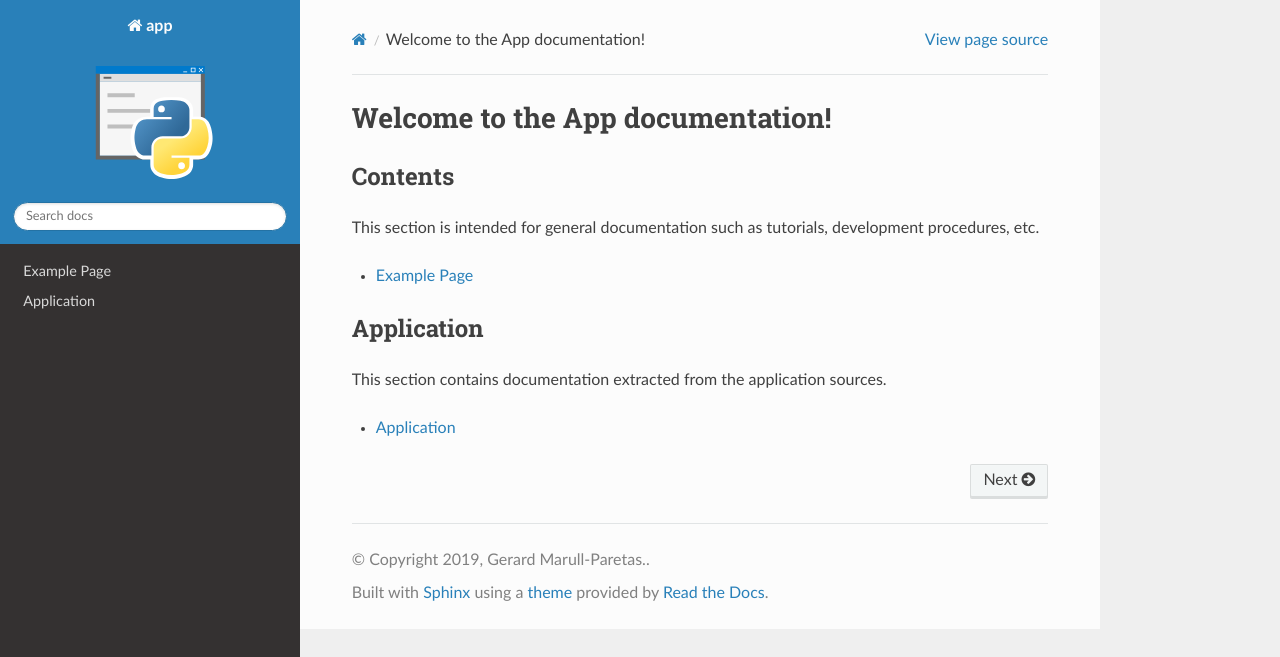
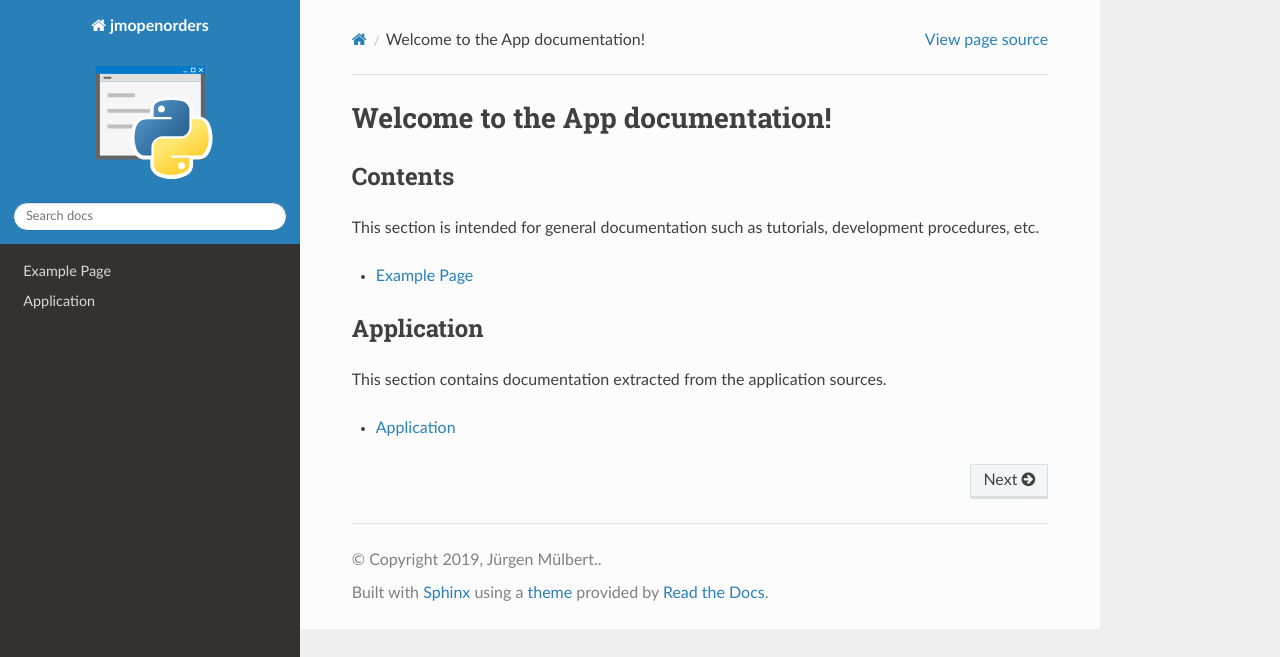
Before and after one commit to jmupz/jmopenorders, a Sphinx documentation site: the page built from docs/index.rst, in a window 1280 px wide. Shown: the top 657 px of the page. Built offline with Sphinx 7.4.7 and the Read the Docs theme 2.0.0, drawn with Linux system fonts in a browser that asks for light colours; the version number is read from the project's files by our own code.

```diff
--- a/appveyor.yml
+++ b/appveyor.yml
@@ -21,4 +21,4 @@ install:
 
 test_script:
   - "%PYTHON%/python.exe -m flake8"
-  - "%PYTHON%/Scripts/py.test.exe -sv"
+  - "%PYTHON%/python.exe tox -e docs"
--- a/docs/conf.py
+++ b/docs/conf.py
@@ -1,3 +1,5 @@
+# -*- coding: utf-8 -*-
+
 import sys
 import re
 from os.path import abspath, join, dirname
@@ -9,15 +11,15 @@ sys.path.append(abspath(join(dirname(__file__), '..')))
 extensions = ['sphinx.ext.autodoc', 'sphinx.ext.napoleon']
 
 # version
-with open(join('..', 'app', '__init__.py')) as f:
+with open(join('..', 'jmopenorders', '__init__.py')) as f:
     _version = re.search(r'__version__\s+=\s+\'(.*)\'', f.read()).group(1)
 
 # general
-project = 'app'
+project = 'jmopenorders'
 version = _version
-author = 'Gerard Marull-Paretas'
+author = u'Jürgen Mülbert'
 year = datetime.now().year
-copyright = '%d, Gerard Marull-Paretas.' % year
+copyright = u'%d, Jürgen Mülbert.' % year
 source_suffix = '.rst'
 master_doc = 'index'
 
--- a/jmopenorders/__init__.py
+++ b/jmopenorders/__init__.py
@@ -0,0 +1 @@
+__version__ = '0.0.1'
```
Also changed, not shown: requirements.txt (+0 -10 lines), requirements_dev.txt (+6 -5 lines), .travis.yml, 3 other files.
